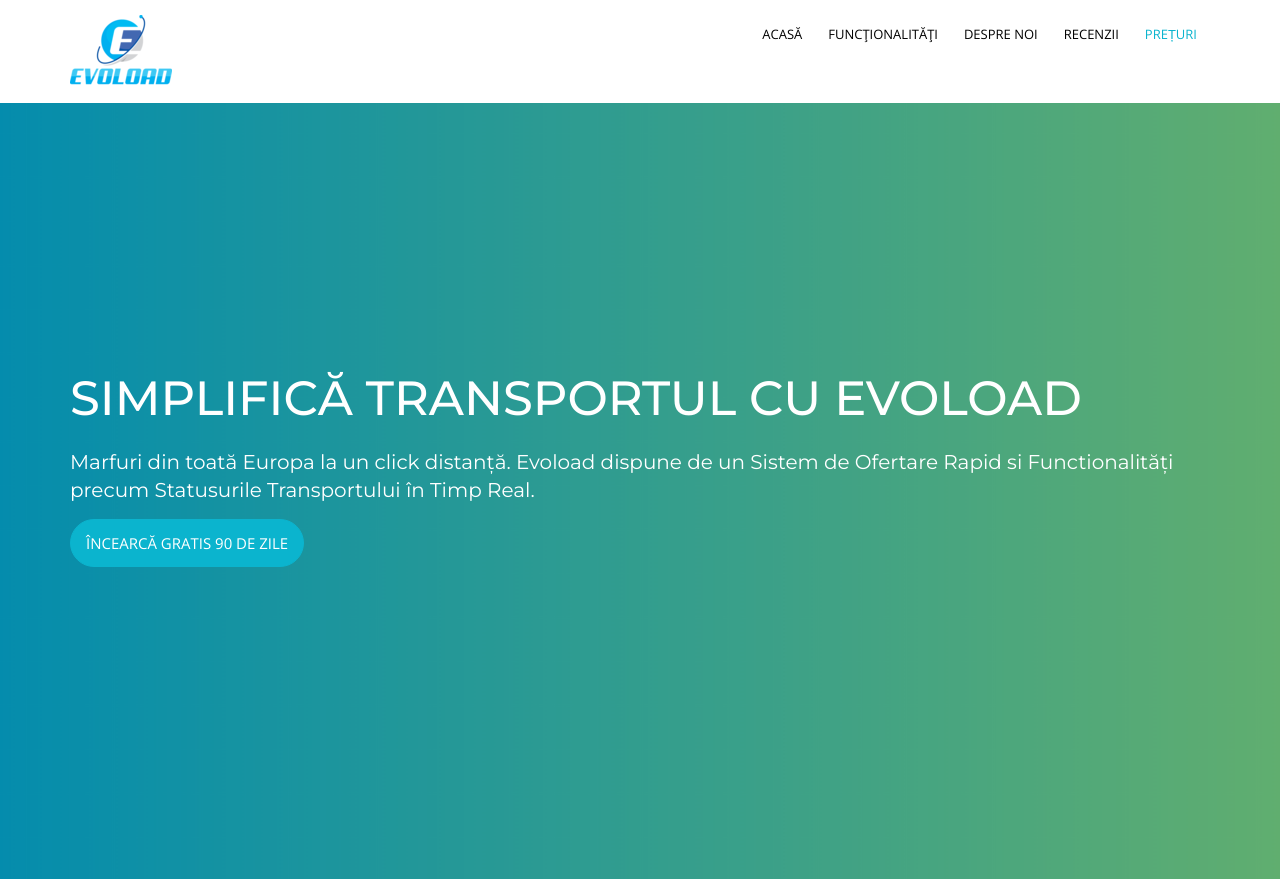
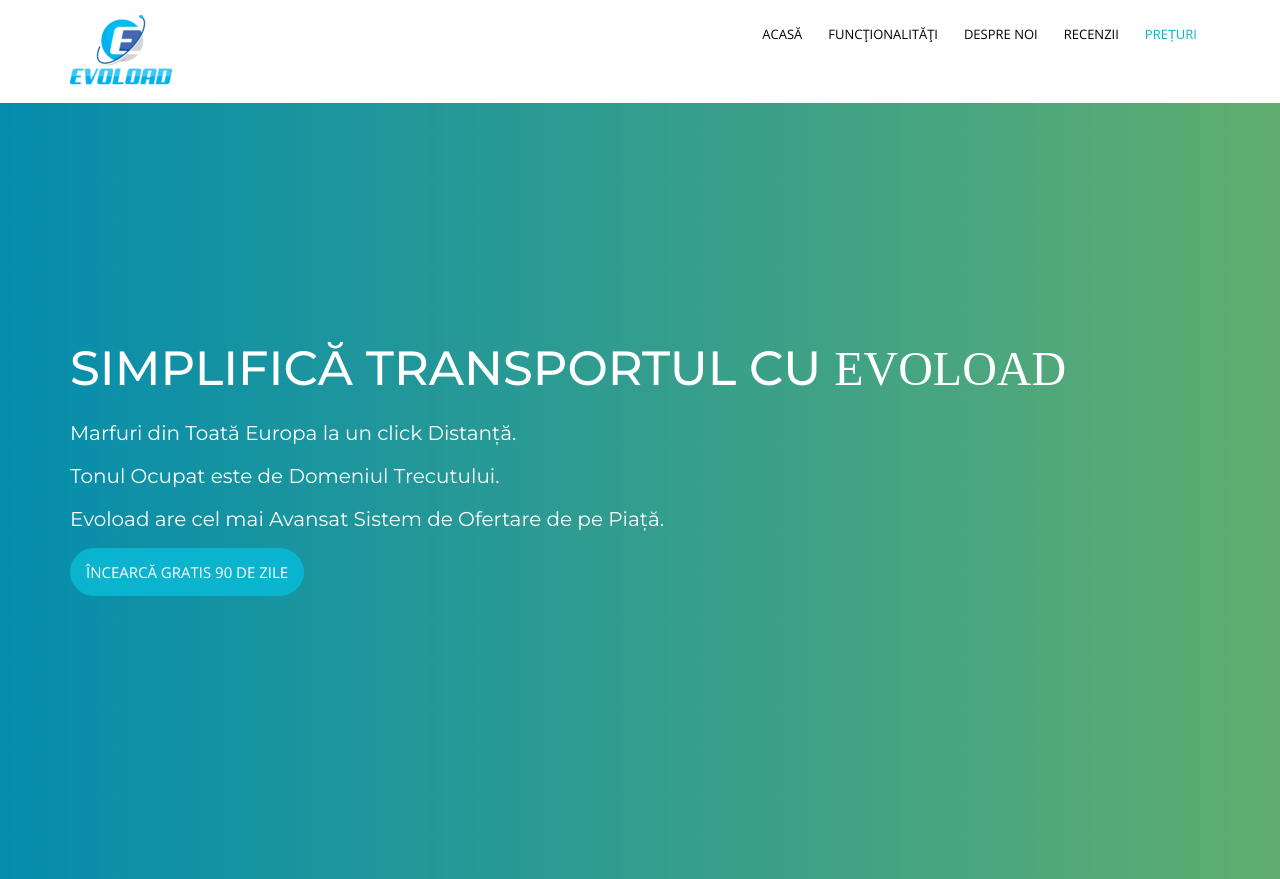
Before and after one commit to MihaiAlexandruVlad/soft-lading, a PHP site: page / in a window 1280 px wide. Shown: the top 879 px of the page. Run offline with PHP 8.4, Linux system fonts and the light colour scheme; some web fonts are replaced.

Commit message:
multi titluri home

```diff
--- a/about.html
+++ b/about.html
@@ -210,6 +210,7 @@
         <!-- all fonts here -->
         <link href="https://fonts.googleapis.com/css?family=Pinyon+Script&display=swap" rel="stylesheet">
         <link href="https://fonts.googleapis.com/css?family=Monda&display=swap" rel="stylesheet">
+        <link href="//db.onlinewebfonts.com/c/bb047a66daf3f7e9fc6ba193935f8763?family=Steadfast" rel="stylesheet" type="text/css"/>
         <!-- all js here -->
 
         <!-- jquery latest version -->
--- a/index.html
+++ b/index.html
@@ -103,8 +103,10 @@
                                 <div class="top-content">
                                     <div class="ol-md-6 col-sm-6 col-xs-12">
                                         <div class="slide-content">
-                                            <h1 class="slide-title">SIMPLIFICĂ TRANSPORTUL CU EVOLOAD</h1>
-                                            <h5 class="title5 hidden-xs">Marfuri din toată Europa la un click distanță. Evoload dispune de un Sistem de Ofertare Rapid si Functionalități precum Statusurile Transportului  în Timp Real.</h5>
+                                            <h1 class="slide-title">SIMPLIFICĂ TRANSPORTUL CU <span class="EvoloadFont">EVOLOAD</span></h1>
+                                            <h5 class="title5 hidden-xs">Marfuri din Toată Europa la un click Distanță.</h5>
+                                            <h5 class="title5 hidden-xs">Tonul Ocupat este de Domeniul Trecutului.</h5>
+                                            <h5 class="title5 hidden-xs">Evoload are cel mai Avansat Sistem de Ofertare de pe Piață.</h5>
                                             <div class="slider-btn">
                                                 <a href="login.html" class="slide-btn">Încearcă gratis 90 de zile</a>
                                              <!--   <a href="signup.html" class="slide-btn">Sign up free</a> -->
@@ -573,6 +575,8 @@
 
        <link href="https://fonts.googleapis.com/css?family=Pinyon+Script&display=swap" rel="stylesheet">
        <link href="https://fonts.googleapis.com/css?family=Monda&display=swap" rel="stylesheet">
+       <link href="//db.onlinewebfonts.com/c/bb047a66daf3f7e9fc6ba193935f8763?family=Steadfast" rel="stylesheet" type="text/css"/>
+
 		<!-- all js here -->
 
 		<!-- jquery latest version -->
--- a/style.css
+++ b/style.css
@@ -1423,6 +1423,10 @@ footer-head-links{
 .dark-color .table-list ol li{
     color:#ddd;
 }
+.EvoloadFont{
+    font-family:Steadfast
+
+}
 /*----------------------------------------*/
 /*  19.	Breadcrumbs  CSS
 /*----------------------------------------*/
```
